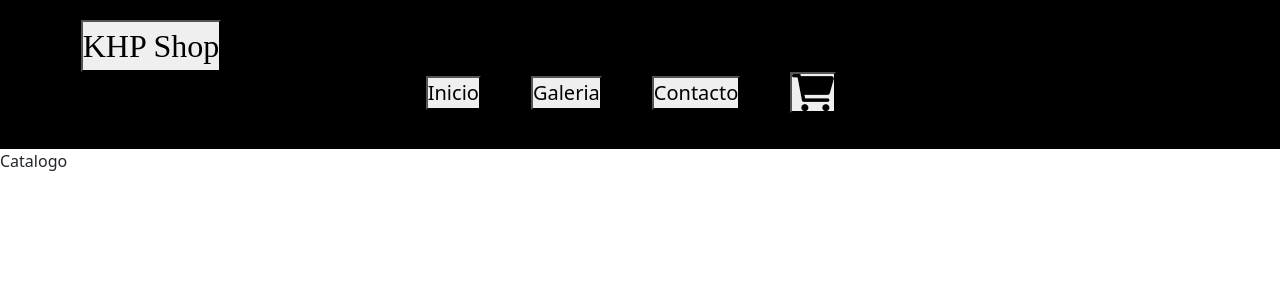
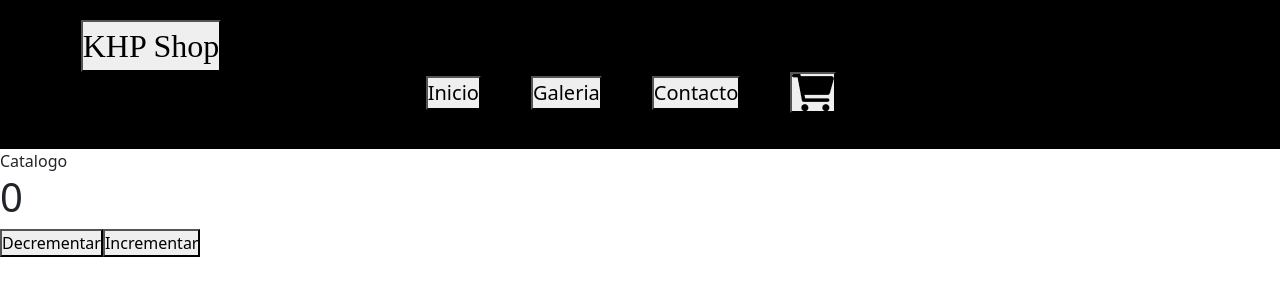
Before and after one commit to HernanPedrozo/Amazon, a React (Create React App) app: page / in a window 1280 px wide. Shown: the top 300 px of the page. Built offline with nearby package versions, Linux system fonts and the light colour scheme; a web font is replaced by a local one.

Commit message:
Se creo el componente contador

```diff
--- a/src/App.jsx
+++ b/src/App.jsx
@@ -2,12 +2,14 @@
 import 'bootstrap/dist/css/bootstrap.min.css'
 import Header from "./components/Header";
 import Itemlistcontainer from './components/ItemListContainer';
+import Counter from './components/Counter';
 
 function App() {
   return (
     <div className="App">
         <Header />
         <Itemlistcontainer greeting='Catalogo'/>
+        <Counter/>
     </div>
   );
 }
--- /dev/null
+++ b/src/components/Counter/index.jsx
@@ -0,0 +1,30 @@
+import { useState } from 'react'
+function Counter() {
+    const [count, setCount] = useState (0)
+
+
+    const increment = () => {
+
+        setCount ( count +1 )
+
+    }
+
+    const decrement = () => {
+
+        setCount ( count - 1 )
+
+    }
+
+    return (
+    <div>
+
+        <h1>{count}</h1>
+        <button onClick={decrement}>Decrementar</button>
+        <button  onClick={increment}>Incrementar</button>
+
+    </div>
+
+    )
+}
+
+export default Counter;
--- a/src/components/Navbar/index.jsx
+++ b/src/components/Navbar/index.jsx
@@ -8,9 +8,9 @@
     <nav className="mainNav">
         <ul className="mainNav__lista">
             <div className="logo">
-                <i>
+                <li>
                     <button className="brand">KHP Shop</button>
-                </i>
+                </li>
             </div>
             <li className="mainNav__item">
                 <button className="mainNav__link">Inicio</button>
```
Also changed, not shown: 1 other file (tests, documents, lock files or other folders).
